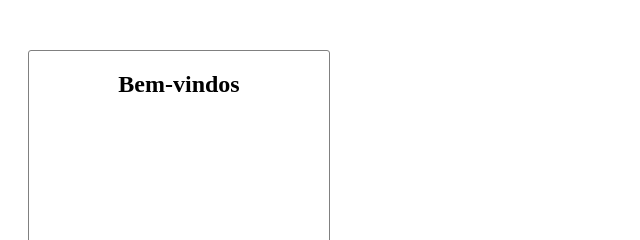
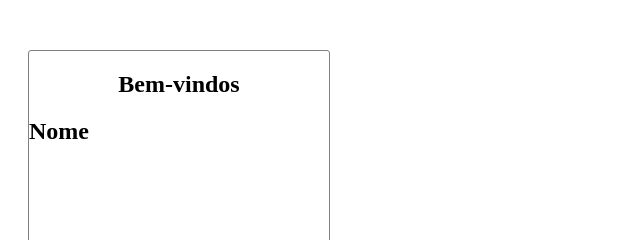
Before and after one commit to brunalauschner/html_teste, a plain HTML site: page index.html in a window 1280 px wide. Shown: the top 240 px of the page, 0-640 px from the left. Drawn offline with Linux system fonts and the light colour scheme.

Commit message:
Adicionado titulo. closes #1

```diff
--- a/index.html
+++ b/index.html
@@ -10,6 +10,9 @@
 <body>
     <div class="caixa-login">
         <h2>Bem-vindos</h2>
+        <div class="caixa-nome">
+            <h2>Nome</h2>
+        </div>
     </div>
 </body>
 </html>
--- a/style.css
+++ b/style.css
@@ -6,3 +6,7 @@
     border-radius: 3px;
     text-align: center;
 }
+.caixa-nome {
+    width: 20px;
+    height: 30px;
+}
```
